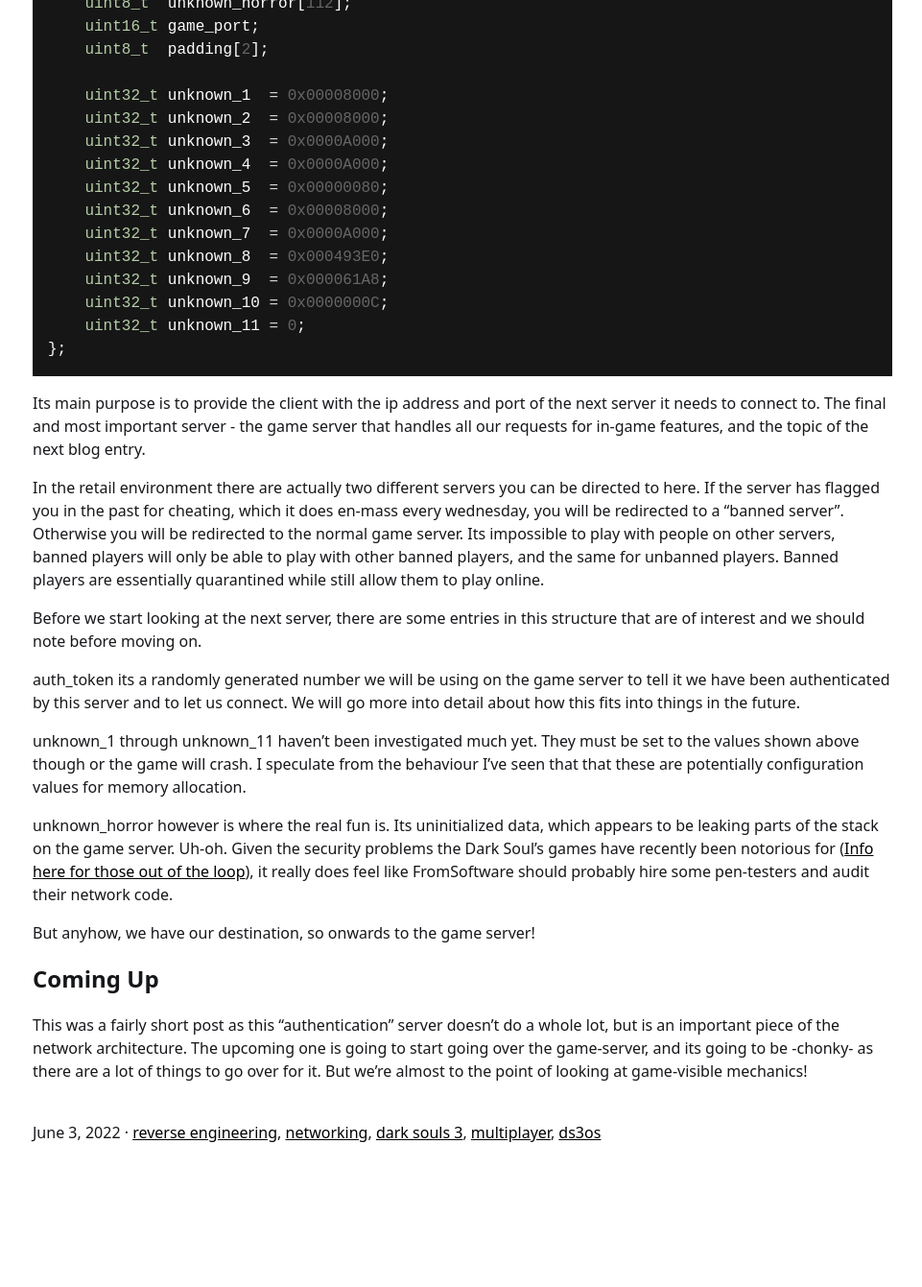
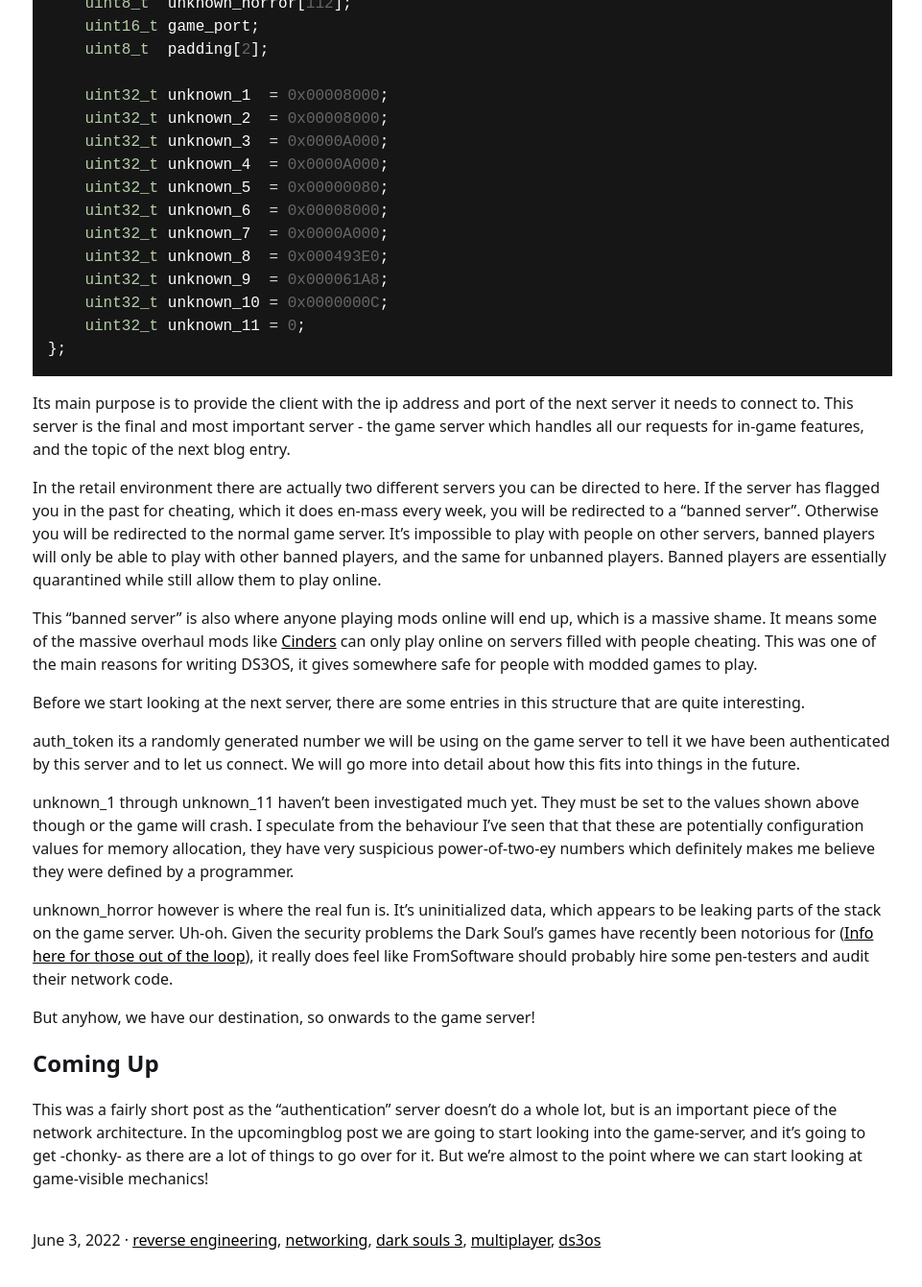
Before and after one commit to TLeonardUK/TLeonardUK.github.io, a Jekyll site: the page built from _posts/2022-06-03-reverse-engineering-dark-souls-3-networking-part-3.md, in a window 1280 px wide and 1400 px high, scrolled down 4761 px. Shown: the top 1341 px of the window at 96% size, without its empty margins (158-1119 px from the left). Built offline with Jekyll 4.4.1, drawn with Linux system fonts in a browser that asks for light colours; comment, search, counter and statistics services are not loaded; before the commit the page ends 6049 px from its top, so only the background shows below that; some of the changed text lies outside the part shown.

Commit message:
Update 2022-06-03-reverse-engineering-dark-souls-3-networking-part-3.md

````diff
--- a/_posts/2022-06-03-reverse-engineering-dark-souls-3-networking-part-3.md
+++ b/_posts/2022-06-03-reverse-engineering-dark-souls-3-networking-part-3.md
@@ -123,13 +123,13 @@ Well we can easily verify this. Steam has a developer mode, one function of whic
 
 [![Steam API Log](/assets/images/posts/ds3os_3/steam_api_log.png)](/assets/images/posts/ds3os_2/steam_api_log.png)
 
-Yup, that looks like it matches - the client requests an encrypted ticket just before it communications with the server, and it looks to be the same length!
+Yup, that looks like it matches - the client requests an encrypted ticket just before it communicates with the server, and it looks to be the same length!
 
-At this point, the server authenticates the ticket with the steamworks backend. If the ticket fails to validate the user is disconnected. If the ticket is validated the server sends a response with an non-protobuf 184 byte payload.
+At this point, the server authenticates the ticket with the steamworks backend. If the ticket fails to validate the player is abruptly disconnected. If the ticket is validated the server sends a response with an non-protobuf 184 byte payload.
 
 # Game Server Info
 
-And oh boy is this that payload interesting. Its structured roughly like this:
+And oh boy is this payload interesting. Its structured roughly like this:
 
 ```cpp
 struct Frpg2GameServerInfo
@@ -154,20 +154,22 @@ struct Frpg2GameServerInfo
 };
 ```
 
-Its main purpose is to provide the client with the ip address and port of the next server it needs to connect to. The final and most important server - the game server that handles all our requests for in-game features, and the topic of the next blog entry.
+Its main purpose is to provide the client with the ip address and port of the next server it needs to connect to. This server is the final and most important server - the game server which handles all our requests for in-game features, and the topic of the next blog entry.
 
-In the retail environment there are actually two different servers you can be directed to here. If the server has flagged you in the past for cheating, which it does en-mass every wednesday, you will be redirected to a "banned server". Otherwise you will be redirected to the normal game server. Its impossible to play with people on other servers, banned players will only be able to play with other banned players, and the same for unbanned players. Banned players are essentially quarantined while still allow them to play online.
+In the retail environment there are actually two different servers you can be directed to here. If the server has flagged you in the past for cheating, which it does en-mass every week, you will be redirected to a "banned server". Otherwise you will be redirected to the normal game server. It's impossible to play with people on other servers, banned players will only be able to play with other banned players, and the same for unbanned players. Banned players are essentially quarantined while still allow them to play online.
 
-Before we start looking at the next server, there are some entries in this structure that are of interest and we should note before moving on.
+This "banned server" is also where anyone playing mods online will end up, which is a massive shame. It means some of the massive overhaul mods like [Cinders](https://www.nexusmods.com/darksouls3/mods/310) can only play online on servers filled with people cheating. This was one of the main reasons for writing DS3OS, it gives somewhere safe for people with modded games to play.
+
+Before we start looking at the next server, there are some entries in this structure that are quite interesting.
 
 auth_token its a randomly generated number we will be using on the game server to tell it we have been authenticated by this server and to let us connect. We will go more into detail about how this fits into things in the future.
 
-unknown_1 through unknown_11 haven't been investigated much yet. They must be set to the values shown above though or the game will crash. I speculate from the behaviour I've seen that that these are potentially configuration values for memory allocation.
+unknown_1 through unknown_11 haven't been investigated much yet. They must be set to the values shown above though or the game will crash. I speculate from the behaviour I've seen that that these are potentially configuration values for memory allocation, they have very suspicious power-of-two-ey numbers which definitely makes me believe they were defined by a programmer.
 
-unknown_horror however is where the real fun is. Its uninitialized data, which appears to be leaking parts of the stack on the game server. Uh-oh. Given the security problems the Dark Soul's games have recently been notorious for ([Info here for those out of the loop](https://www.fanbyte.com/news/dark-souls-3-rce-vulnerability-code-present-elden-ring/)), it really does feel like FromSoftware should probably hire some pen-testers and audit their network code.
+unknown_horror however is where the real fun is. It's uninitialized data, which appears to be leaking parts of the stack on the game server. Uh-oh. Given the security problems the Dark Soul's games have recently been notorious for ([Info here for those out of the loop](https://www.fanbyte.com/news/dark-souls-3-rce-vulnerability-code-present-elden-ring/)), it really does feel like FromSoftware should probably hire some pen-testers and audit their network code.
 
 But anyhow, we have our destination, so onwards to the game server!
 
 # Coming Up
 
-This was a fairly short post as this "authentication" server doesn't do a whole lot, but is an important piece of the network architecture. The upcoming one is going to start going over the game-server, and its going to be -chonky- as there are a lot of things to go over for it. But we're almost to the point of looking at game-visible mechanics!
+This was a fairly short post as the "authentication" server doesn't do a whole lot, but is an important piece of the network architecture. In the upcomingblog post we are going to start looking into the game-server, and it's going to get -chonky- as there are a lot of things to go over for it. But we're almost to the point where we can start looking at game-visible mechanics!
````
